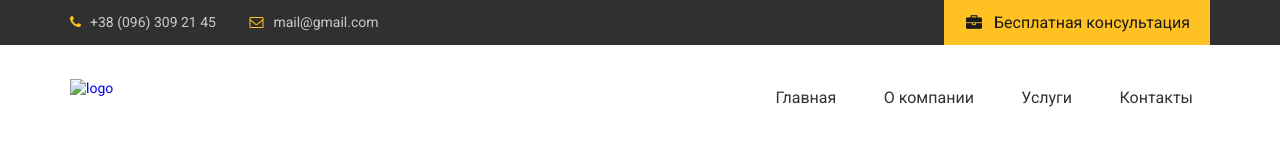
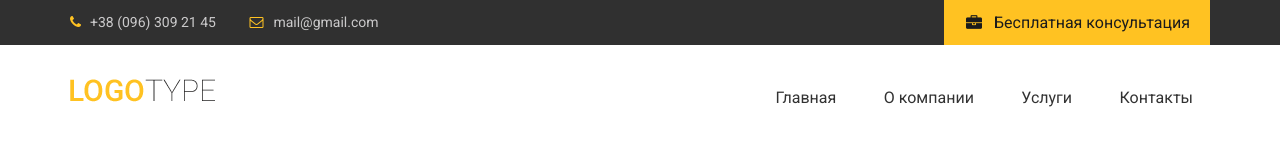
Before and after one commit to NikolayLeshchev/liquidation-company, a plain HTML site: page index.html in a window 1280 px wide. Drawn offline with Linux system fonts and the light colour scheme; the site is published under a folder, as on GitHub Pages, so addresses that start at the root find nothing; files whose address does not match are found by name.

Commit message:
Update index.html

```diff
--- a/index.html
+++ b/index.html
@@ -29,7 +29,7 @@
           <div class="header_content-inner">
             <div class="header_logo">
               <a href="#">
-                <img src="/img/logo.png" alt="logo" />
+                <img src="./img/logo.png" alt="logo" />
               </a>
             </div>
             <nav class="menu">
```
